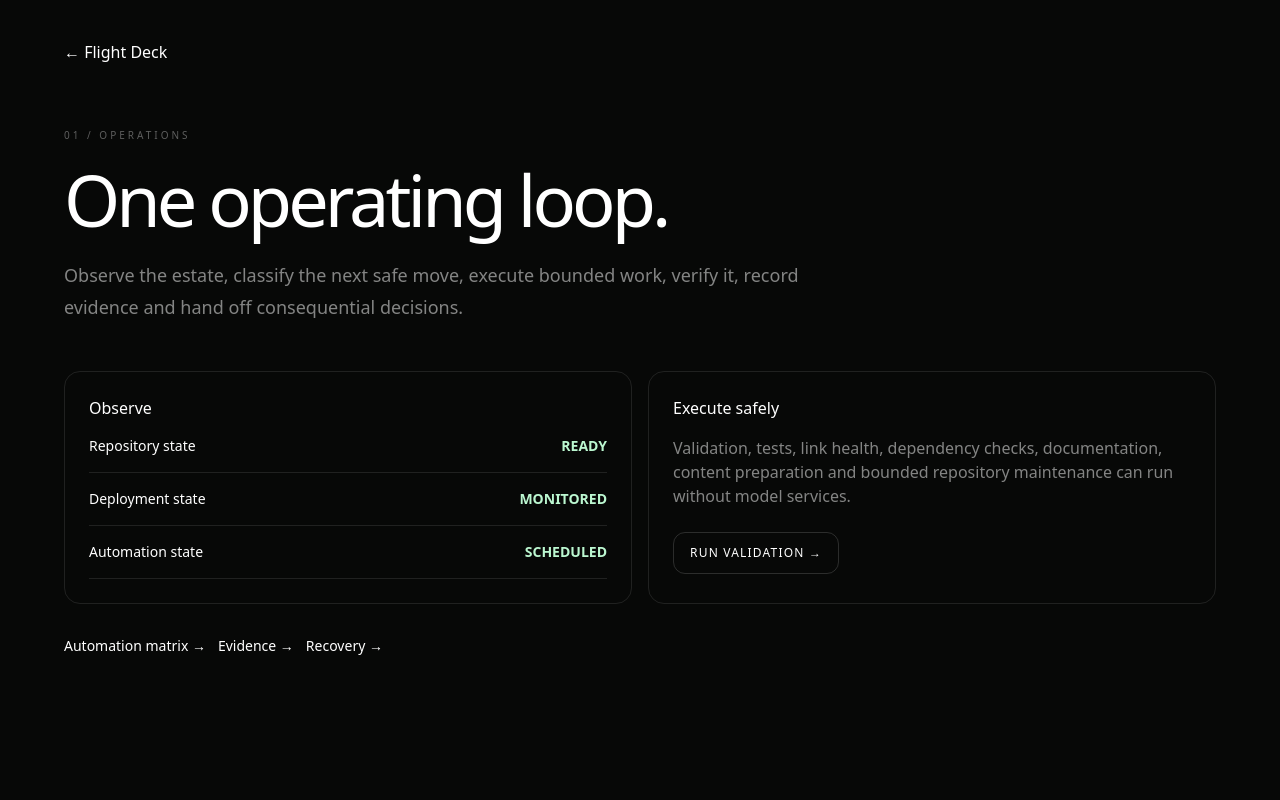
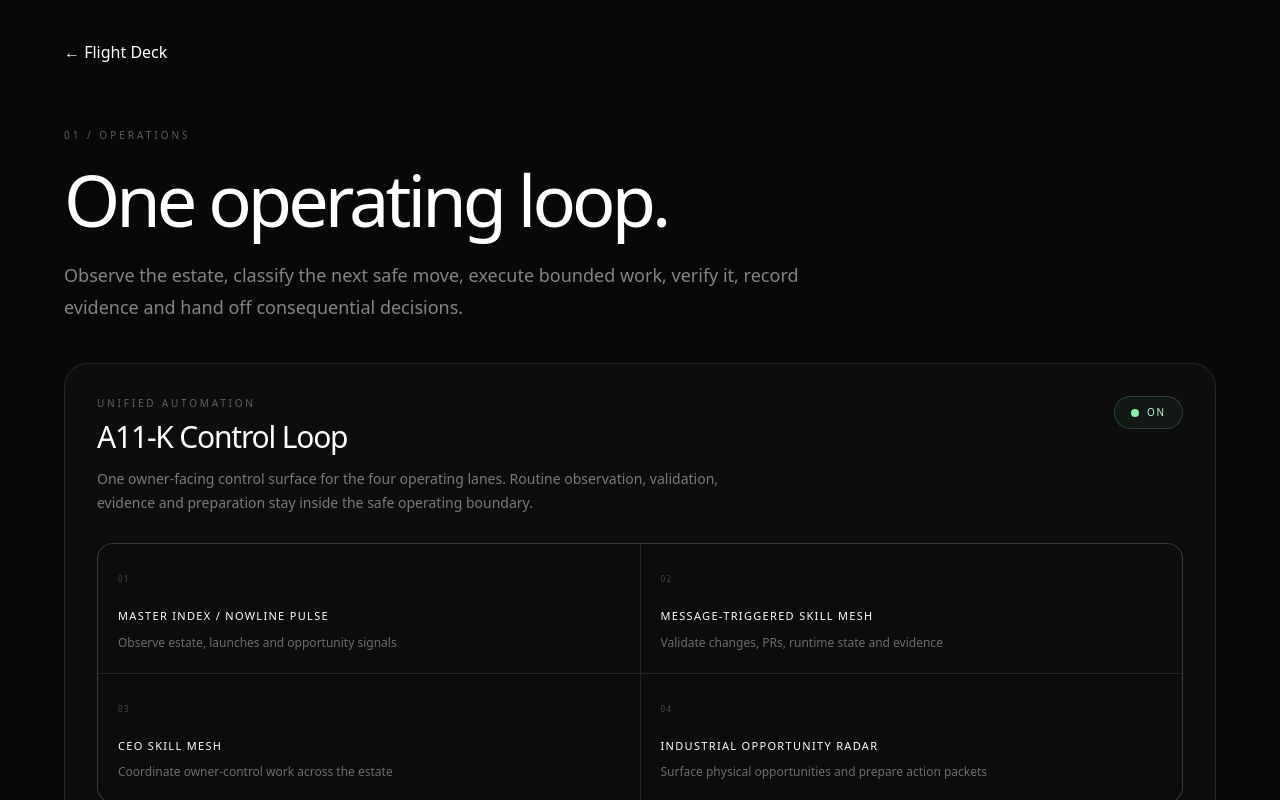
Before and after one commit to Mind-Reply/A11-K, a Next.js app: page /operations in a window 1280 px wide. Shown: the top 800 px of the page. Built offline with nearby package versions, Linux system fonts and the light colour scheme.

Commit message:
feat: unify four automations in admin operations dashboard (#44)

```diff
--- a/app/operations/page.tsx
+++ b/app/operations/page.tsx
@@ -9,6 +9,13 @@ const rows = [
   ['Consequential action', 'OWNER GATE', 'owner'],
 ];
 
+const unifiedLanes = [
+  ['MASTER INDEX / NOWLINE PULSE', 'Observe estate, launches and opportunity signals'],
+  ['MESSAGE-TRIGGERED SKILL MESH', 'Validate changes, PRs, runtime state and evidence'],
+  ['CEO SKILL MESH', 'Coordinate owner-control work across the estate'],
+  ['INDUSTRIAL OPPORTUNITY RADAR', 'Surface physical opportunities and prepare action packets'],
+];
+
 export default function Operations() {
   return (
     <main className="min-h-screen bg-[#070807] px-5 py-10 text-white sm:px-10 lg:px-16">
@@ -17,7 +24,29 @@ export default function Operations() {
         <p className="mt-16 text-[10px] uppercase tracking-[.3em] text-white/35">01 / OPERATIONS</p>
         <h1 className="mt-5 text-5xl font-light tracking-[-.055em] sm:text-7xl">One operating loop.</h1>
         <p className="mt-6 max-w-3xl text-lg leading-8 text-white/50">Observe the estate, classify the next safe move, execute bounded work, verify it, record evidence and hand off consequential decisions.</p>
-        <section className="mt-12 grid gap-4 md:grid-cols-2">
+
+        <section className="mt-10 rounded-3xl border border-white/10 bg-white/[.025] p-6 sm:p-8">
+          <div className="flex flex-col gap-5 sm:flex-row sm:items-start sm:justify-between">
+            <div>
+              <p className="text-[10px] uppercase tracking-[.28em] text-white/35">Unified automation</p>
+              <h2 className="mt-2 text-3xl font-light tracking-[-.04em]">A11-K Control Loop</h2>
+              <p className="mt-3 max-w-2xl text-sm leading-6 text-white/45">One owner-facing control surface for the four operating lanes. Routine observation, validation, evidence and preparation stay inside the safe operating boundary.</p>
+            </div>
+            <span className="inline-flex w-fit items-center gap-2 rounded-full border border-green-300/20 bg-green-300/5 px-4 py-2 text-[10px] uppercase tracking-[.18em] text-green-200"><i className="h-2 w-2 rounded-full bg-green-300" /> ON</span>
+          </div>
+          <div className="mt-7 grid gap-px overflow-hidden rounded-2xl border border-white/10 bg-white/10 md:grid-cols-2">
+            {unifiedLanes.map(([name, body], index) => (
+              <article key={name} className="bg-[#0b0c0b] p-5">
+                <span className="text-[8px] tracking-[.18em] text-white/25">0{index + 1}</span>
+                <h3 className="mt-5 text-[11px] font-medium tracking-[.12em]">{name}</h3>
+                <p className="mt-2 text-xs leading-5 text-white/40">{body}</p>
+              </article>
+            ))}
+          </div>
+          <p className="mt-5 text-[10px] uppercase tracking-[.16em] text-white/25">Consequential production, billing, credentials, DNS, external outreach and destructive actions remain owner-gated.</p>
+        </section>
+
+        <section className="mt-6 grid gap-4 md:grid-cols-2">
           <article className="rounded-2xl border border-white/10 p-6">
             <h2>Observe</h2>
             {rows.slice(0, 3).map((r) => (
@@ -33,6 +62,7 @@ export default function Operations() {
             <button type="button" onClick={() => { window.location.href = '/flight-deck'; }} className="mt-6 rounded-xl border border-white/15 px-4 py-3 text-xs uppercase tracking-widest">Run validation →</button>
           </article>
         </section>
+
         <nav className="mt-8 flex flex-wrap gap-3 text-sm">
           <a href="/automations">Automation matrix →</a>
           <a href="/evidence">Evidence →</a>
```
